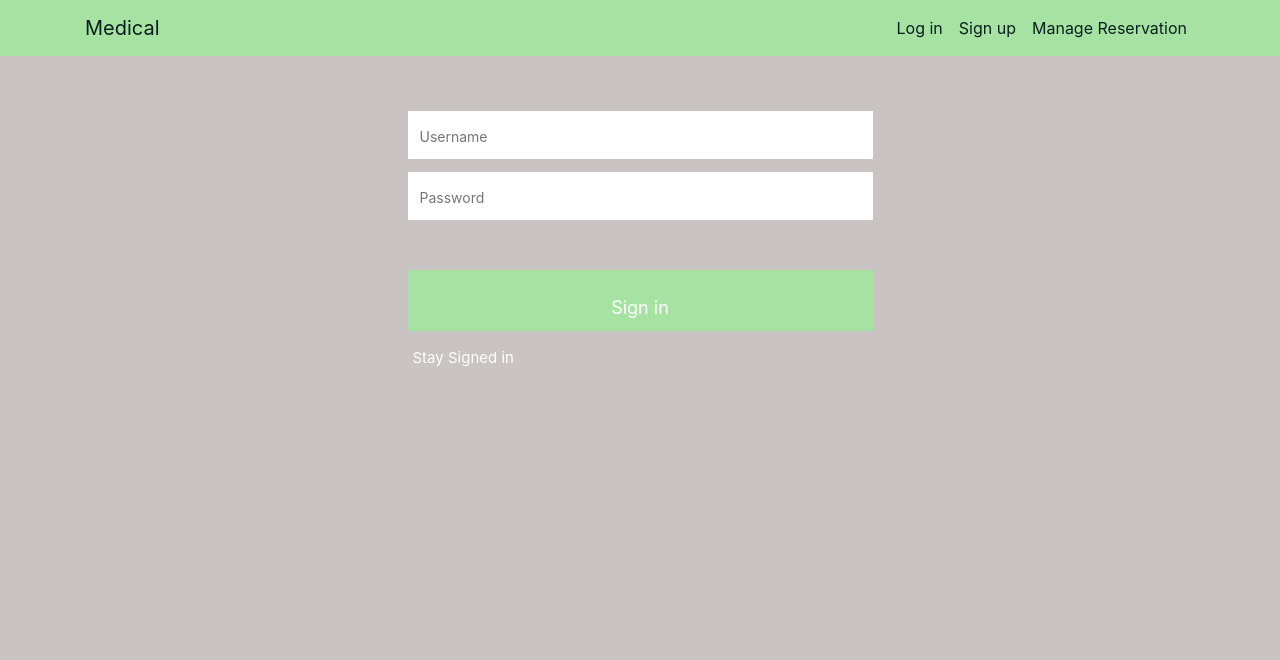
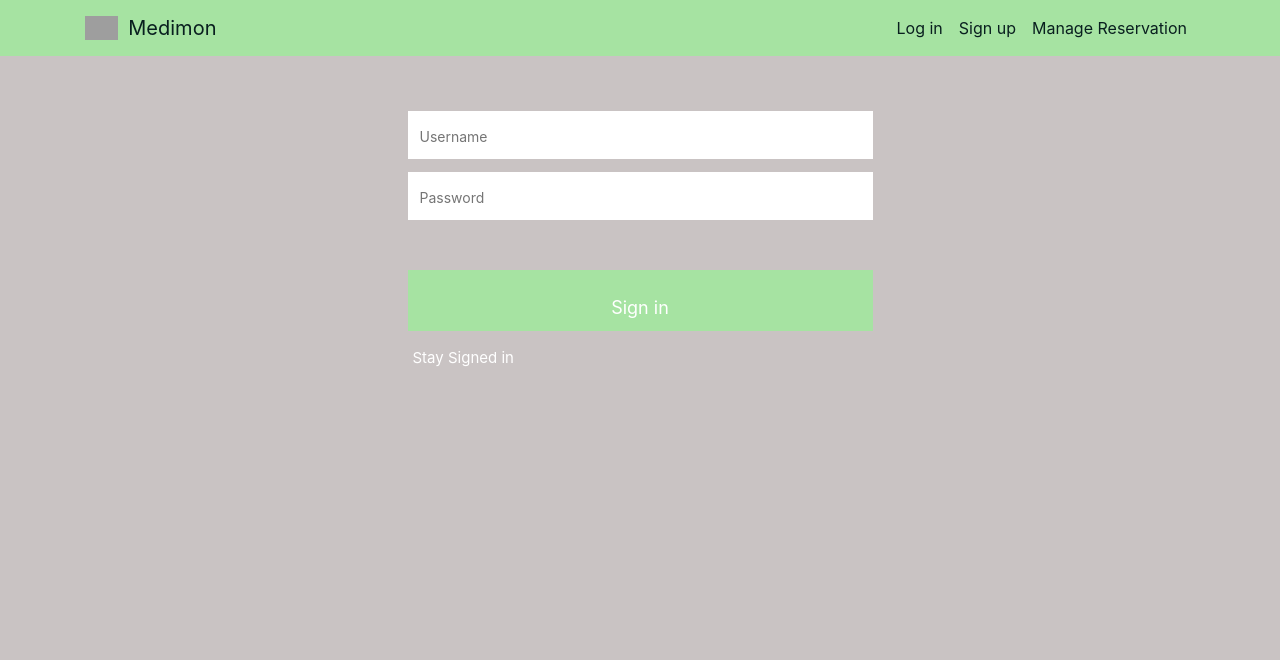
Before and after one commit to xxalsgh0203/Medical_reservation, a PHP site: page /pages/Login.html in a window 1280 px wide. Shown: the top 660 px of the page. Run offline with PHP 8.4, Linux system fonts and the light colour scheme; grey boxes are pictures that could not be loaded.

```diff
--- a/css/style.css
+++ b/css/style.css
@@ -422,3 +422,8 @@ select {
   background-color: #c9c3c3;
   height: 80%;
 }
+
+.mainicon{
+  width: 3%;
+  margin-right: 10px;
+}
--- a/pages/Login.html
+++ b/pages/Login.html
@@ -16,7 +16,8 @@
 <body>
   <nav class="navbar navbar-expand-lg nav-back fixed-top" id="mainNav">
     <div class="container">
-      <a class="navbar-brand" href="./main.html">Medical</a>
+      <img src="../img/main_icon.png" class="mainicon">
+      <a class="navbar-brand" href="./main.html">Medimon</a>
       <button class="navbar-toggler navbar-toggler-right" type="button" data-toggle="collapse"
         data-target="#navbarResponsive" aria-controls="navbarResponsive" aria-expanded="false"
         aria-label="Toggle navigation"><i class="fas fa-syringe fa-2x"></i>
--- a/pages/doctorPage.html
+++ b/pages/doctorPage.html
@@ -15,7 +15,8 @@
 
 <nav class="navbar navbar-expand-lg nav-back fixed-top" id="mainNav">
   <div class="container">
-    <a class="navbar-brand" href="./main.html">Medical</a>
+    <img src="../img/main_icon.png" class="mainicon">
+    <a class="navbar-brand" href="./main.html">Medimon</a>
     <button class="navbar-toggler navbar-toggler-right" type="button" data-toggle="collapse"
       data-target="#navbarResponsive" aria-controls="navbarResponsive" aria-expanded="false"
       aria-label="Toggle navigation"><i class="fas fa-syringe fa-2x"></i>
--- a/pages/main.html
+++ b/pages/main.html
@@ -15,7 +15,8 @@
 
 <nav class="navbar navbar-expand-lg nav-back fixed-top" id="mainNav">
   <div class="container">
-    <a class="navbar-brand" href="./main.html">Medical</a>
+    <img src="../img/main_icon.png" class="mainicon">
+    <a class="navbar-brand" href="./main.html">Medimon</a>
     <button class="navbar-toggler navbar-toggler-right" type="button" data-toggle="collapse"
       data-target="#navbarResponsive" aria-controls="navbarResponsive" aria-expanded="false"
       aria-label="Toggle navigation"><i class="fas fa-syringe fa-2x"></i>
--- a/pages/patientpage.html
+++ b/pages/patientpage.html
@@ -15,7 +15,8 @@
 
 <nav class="navbar navbar-expand-lg nav-back fixed-top" id="mainNav">
   <div class="container">
-    <a class="navbar-brand" href="./main.html">Medical</a>
+    <img src="../img/main_icon.png" class="mainicon">
+    <a class="navbar-brand" href="./main.html">Medimon</a>
     <button class="navbar-toggler navbar-toggler-right" type="button" data-toggle="collapse"
       data-target="#navbarResponsive" aria-controls="navbarResponsive" aria-expanded="false"
       aria-label="Toggle navigation"><i class="fas fa-syringe fa-2x"></i>
--- a/pages/signup.html
+++ b/pages/signup.html
@@ -15,7 +15,8 @@
 
 <nav class="navbar navbar-expand-lg nav-back fixed-top" id="mainNav">
   <div class="container">
-    <a class="navbar-brand" href="./main.html">Medical</a>
+    <img src="../img/main_icon.png" class="mainicon">
+    <a class="navbar-brand" href="./main.html">Medimon</a>
     <button class="navbar-toggler navbar-toggler-right" type="button" data-toggle="collapse"
       data-target="#navbarResponsive" aria-controls="navbarResponsive" aria-expanded="false"
       aria-label="Toggle navigation"><i class="fas fa-syringe fa-2x"></i>
```
